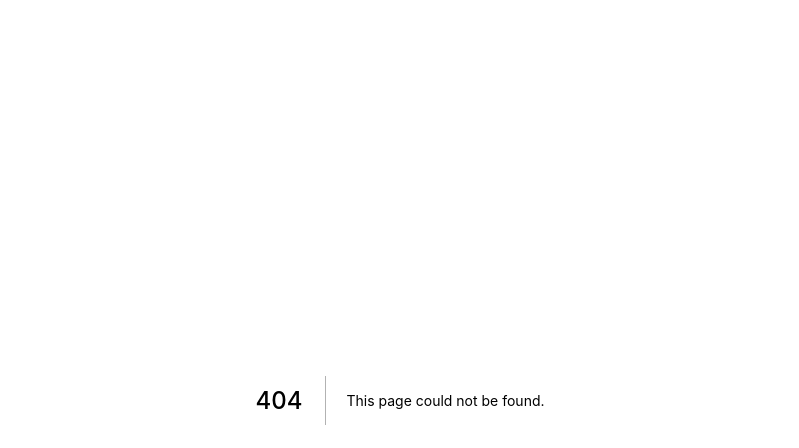
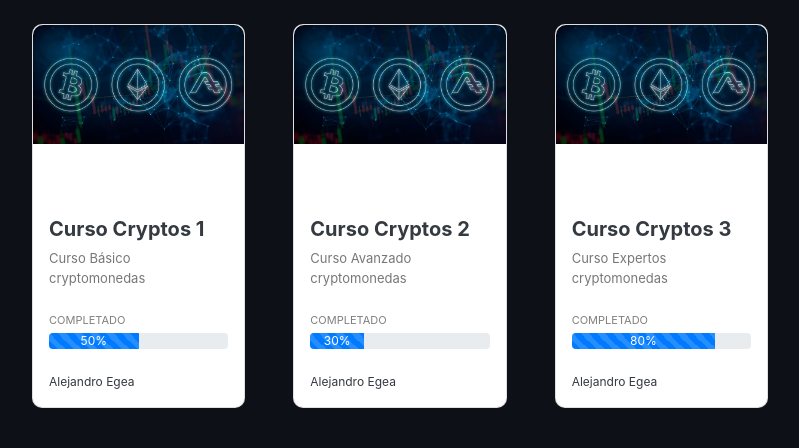
Before and after one commit to ezequielpato/ale-plataforma-cryptos, a Next.js app: page /cursos in a window 1280 px wide. Before the commit this address had no page. Shown: the top 448 px of the page, without its empty margins (240-1039 px from the left). Built offline with nearby package versions, Linux system fonts and the light colour scheme.

Commit message:
Se terminan tarjetas

```diff
--- /dev/null
+++ b/pages/cursos.js
@@ -0,0 +1,52 @@
+// Librería para barra de progreso
+import { ProgressBar } from 'react-bootstrap';
+
+// Data para cards de cursos
+import { cards } from '../utils/cards';
+
+const PostCard = ({ cards }) => (
+	// Cuerpo completo de la carta
+	<div className='card card-style text-dark col-md-2 m-4 p-0'>
+		{/* Header imagen de la carta */}
+		<div style={{ borderRadius: '10px 10px 0 0' }} className='overflow'>
+			<img src={cards.imageURL} alt='' className='card-img-top' />
+		</div>
+
+		{/* Body contenido de la carta */}
+		<div className='card-body p-3'>
+			{/* Titulo de la carta */}
+
+			<h5 className='text-dark font-weight-bold'>{cards.title}</h5>
+
+			{/* Descripcion  */}
+			<p style={{ fontSize: '13px', color: '#777' }}>{cards.description}</p>
+
+			{/* Barra de progreso */}
+			<p className='mt-4 mb-1 text-black-50' style={{ fontSize: '11px' }}>
+				COMPLETADO
+			</p>
+			<ProgressBar
+				className='mb-4'
+				animated
+				now={cards.percentage}
+				label={`${cards.percentage}%`}
+			/>
+			{/* Curso dictado por */}
+			<p className='mb-0' style={{ fontSize: '12px' }}>
+				Alejandro Egea
+			</p>
+		</div>
+	</div>
+);
+
+const Blog = () => {
+	return (
+		<div className='d-flex justify-content-center'>
+			{cards.map((cards, id) => (
+				<PostCard cards={cards} key={id} />
+			))}
+		</div>
+	);
+};
+
+export default Blog;
--- a/styles/globals.css
+++ b/styles/globals.css
@@ -15,3 +15,40 @@ a {
 * {
 	box-sizing: border-box;
 }
+
+/* Clases Portfolio */
+.overflow {
+	height: 11rem;
+	overflow: hidden;
+}
+
+.card-style {
+	border-radius: 10px;
+	cursor: pointer;
+}
+
+.card-style:hover {
+	transform: scale(1.01);
+	transition: all 0.2s ease-in-out;
+}
+
+.card-img-top {
+	transform: scale(1);
+	transition: all 0.2s ease-in-out;
+}
+
+.card-img-top:hover {
+	transform: scale(1.1);
+}
+
+@media (min-width: 1200px) {
+}
+
+@media (max-width: 1200px) {
+}
+
+@media (max-width: 991px) {
+}
+
+@media (max-width: 767px) {
+}
--- /dev/null
+++ b/utils/cards.js
@@ -0,0 +1,31 @@
+import { URL_IMAGE } from '../config/constants';
+
+export const cards = [
+	{
+		id: 1,
+		imageURL: `${URL_IMAGE}/pics/curso1.jpg`,
+		title: 'Curso Cryptos 1',
+		description: 'Curso Básico cryptomonedas',
+		price: 500,
+		percentage: 50,
+		url: 'curso1',
+	},
+	{
+		id: 2,
+		imageURL: `${URL_IMAGE}/pics/curso1.jpg`,
+		title: 'Curso Cryptos 2',
+		description: 'Curso Avanzado cryptomonedas',
+		price: 200,
+		percentage: 30,
+		url: 'curso2',
+	},
+	{
+		id: 3,
+		imageURL: `${URL_IMAGE}/pics/curso1.jpg`,
+		title: 'Curso Cryptos 3',
+		description: 'Curso Expertos cryptomonedas',
+		price: 350,
+		percentage: 80,
+		url: 'curso3',
+	},
+];
```
Also changed, not shown: public/pics/curso1.jpg (added).
